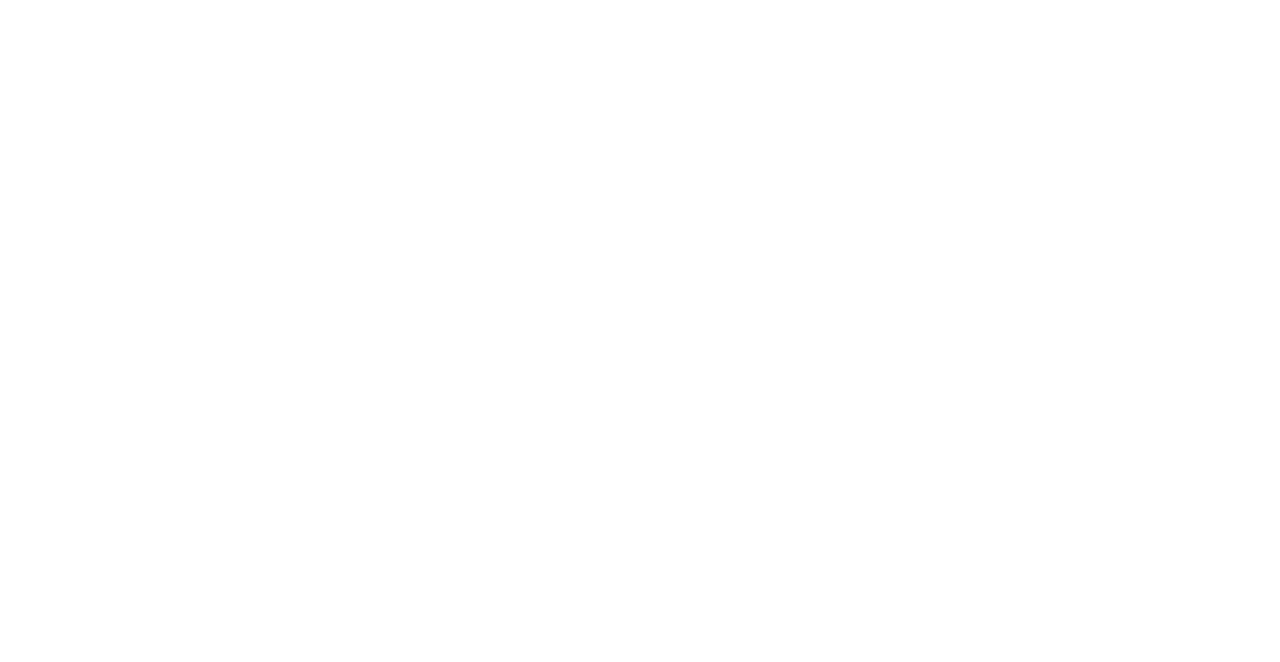
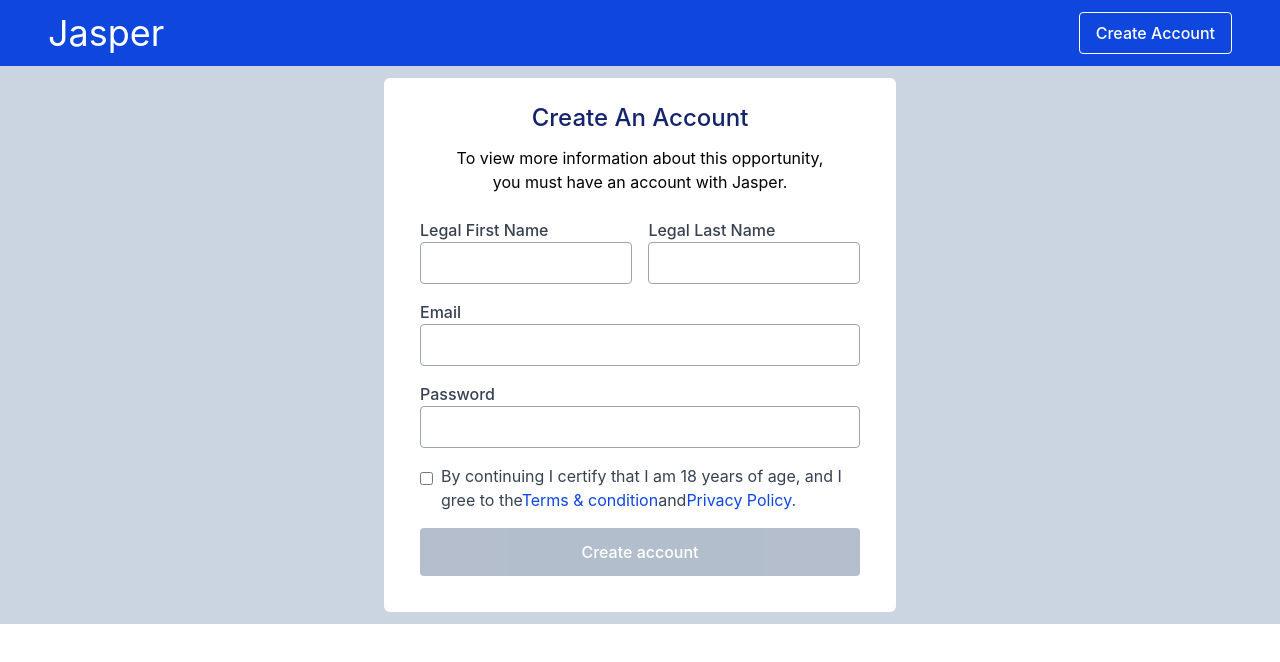
Before and after one commit to ldreaaml/jasper-technical-exercise, a React (Vite) app in the folder jasper/: page / in a window 1280 px wide. Shown: the top 662 px of the page. Built offline with nearby package versions, Linux system fonts and the light colour scheme.

Commit message:
form with styling

```diff
--- a/jasper/src/App.jsx
+++ b/jasper/src/App.jsx
@@ -1,7 +1,14 @@
 import { useState } from "react";
+import NavBar from "./components/NavBar";
+import PopUp from "./components/PopUp";
 
 function App() {
-  return <div className="App"></div>;
+  return (
+    <div className="App">
+      <NavBar />
+      <PopUp />
+    </div>
+  );
 }
 
 export default App;
--- /dev/null
+++ b/jasper/src/components/CreateAccountForm.jsx
@@ -0,0 +1,97 @@
+import React from "react";
+import { useState } from "react";
+
+const CreateAccountForm = () => {
+  const [firstName, setFirstName] = useState("");
+  const [lastName, setLastName] = useState("");
+  const [email, setEmail] = useState("");
+  const [password, setPassword] = useState("");
+  const [isTermsAccepted, setIsTermsAccepted] = useState(false);
+  const [error, setError] = useState(false);
+
+  const handleSubmit = (e) => {
+    e.preventDefault();
+    alert("Account created successfully!");
+  };
+
+  const handleTermsAccepted = (e) => {
+    setIsTermsAccepted(!isTermsAccepted);
+  };
+  return (
+    <>
+      <div className="bg-white max-w-lg flex flex-col justify-center items-center p-6 space-y-3 rounded-md">
+        <h1 className="text-darkBlue text-2xl font-medium">
+          Create An Account
+        </h1>
+        <span className="text-center">
+          To view more information about this opportunity,
+          <br />
+          you must have an account with Jasper.
+        </span>
+
+        {/* form */}
+        <form onSubmit={handleSubmit} className="space-y-4 p-3">
+          <div className="flex flex-row items-center justify-center space-x-4">
+            <label className="block text-gray-700 font-medium ">
+              Legal First Name
+              <input
+                className="border border-gray-400 p-2 w-full rounded font-normal focus:outline-blue"
+                type="text"
+              />
+            </label>
+            <label className="block text-gray-700 font-medium">
+              Legal Last Name
+              <input
+                className="border border-gray-400 p-2 w-full rounded font-normal focus:outline-blue"
+                type="text"
+              />
+            </label>
+          </div>
+          <label className="block text-gray-700 font-medium">
+            Email
+            <input
+              className="border border-gray-400 p-2 w-full rounded font-normal focus:outline-blue"
+              type="email"
+            />
+          </label>
+          <label className="block text-gray-700 font-medium">
+            Password
+            <input
+              className="border border-gray-400 p-2 w-full rounded font-normal focus:outline-blue"
+              type="password"
+            />
+          </label>
+          <div className="flex flex-row space-x-2 items-start">
+            <input
+              className="rounded mt-2"
+              type="checkbox"
+              checked={isTermsAccepted}
+              onChange={handleTermsAccepted}
+            />
+            <label className="block text-gray-700">
+              By continuing I certify that I am 18 years of age, and I gree to
+              the
+              <a href="#" className="text-blue">
+                Terms & condition
+              </a>
+              and
+              <a href="#" className="text-blue">
+                Privacy Policy.
+              </a>
+            </label>
+          </div>
+
+          <button
+            className="bg-blue font-medium text-white p-3 rounded w-full disabled:opacity-70 disabled:bg-slate-400"
+            type="submit"
+            disabled={!isTermsAccepted}
+          >
+            Create account
+          </button>
+        </form>
+      </div>
+    </>
+  );
+};
+
+export default CreateAccountForm;
--- a/jasper/src/components/NavBar.jsx
+++ b/jasper/src/components/NavBar.jsx
@@ -1,7 +1,21 @@
-import React from "react";
+import { useState } from "react";
 
 const NavBar = () => {
-  return <div>NavBar</div>;
+  const [isPopupVisible, setIsPopupVisible] = useState(false);
+  const onClick = () => {
+    setIsPopupVisible(true);
+  };
+
+  return (
+    <>
+      <div className="flex justify-between items-center bg-blue p-3 px-12">
+        <p className="text-white text-4xl">Jasper</p>
+        <button className="font-medium bg-transparent text-white border border-white py-2 px-4 rounded hover:bg-white hover:text-blue">
+          Create Account
+        </button>
+      </div>
+    </>
+  );
 };
 
 export default NavBar;
--- /dev/null
+++ b/jasper/src/components/PopUp.jsx
@@ -0,0 +1,14 @@
+import { useState } from "react";
+import CreateAccountForm from "./CreateAccountForm";
+
+const PopUp = () => {
+  return (
+    <>
+      <div className="bg-slate-300 p-3 flex justify-center">
+        <CreateAccountForm />
+      </div>
+    </>
+  );
+};
+
+export default PopUp;
```
